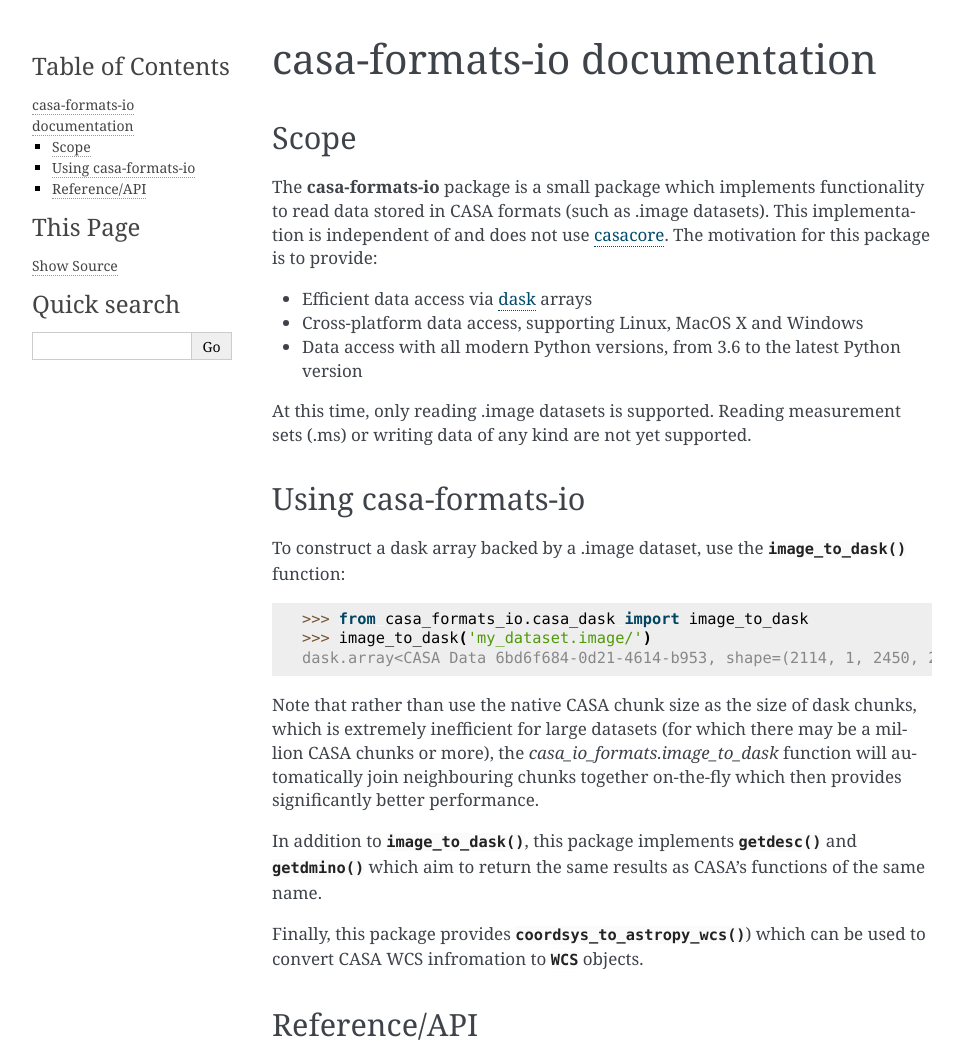
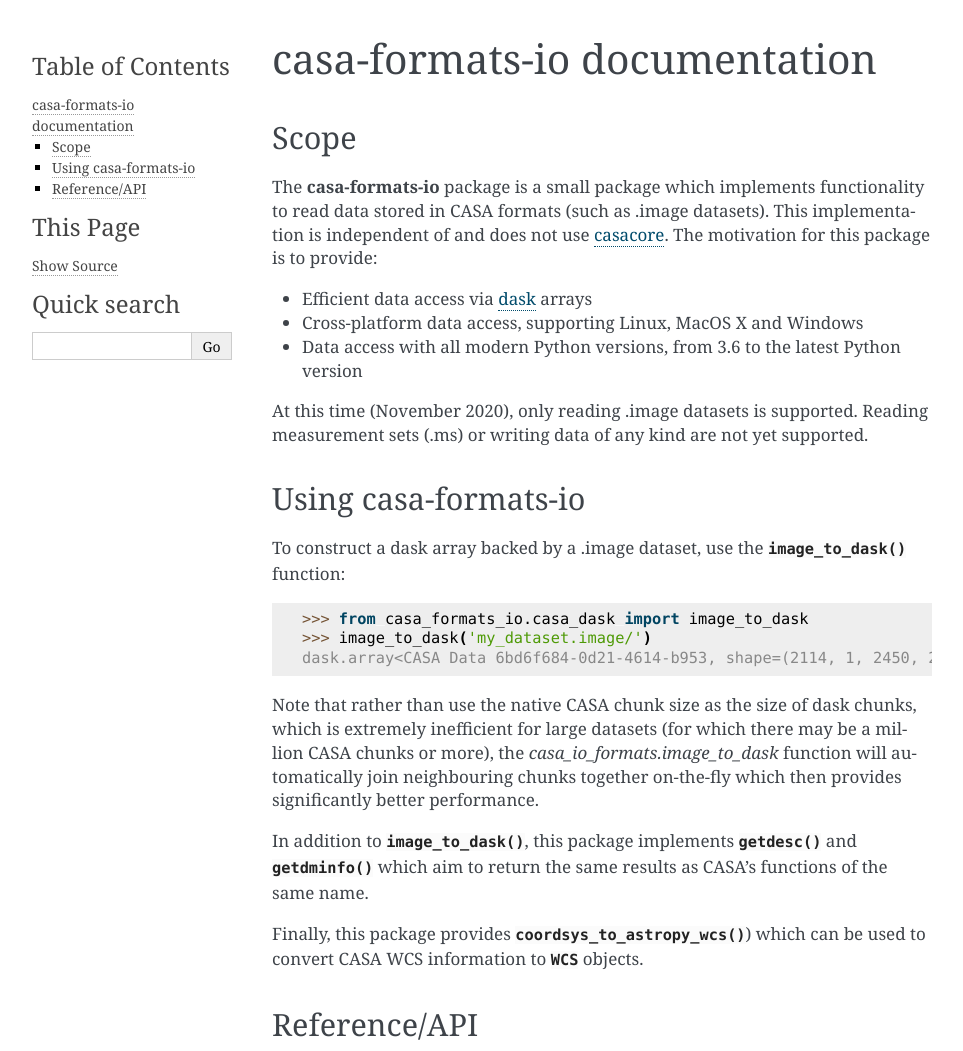
Before and after one commit to radio-astro-tools/casa-formats-io, a Sphinx documentation site: the page built from docs/index.rst, in a window 1280 px wide, cut to the strip 0-1051 px from the top of the page. Shown: the whole strip, without its empty margins (148-1111 px from the left). Built offline with Sphinx 7.4.7, drawn with Linux system fonts in a browser that asks for light colours.

Commit message:
Apply suggestions from @keflavich's code review
Co-authored-by: Adam Ginsburg <keflavich@gmail.com>

```diff
--- a/docs/index.rst
+++ b/docs/index.rst
@@ -14,7 +14,7 @@ to provide:
 * Cross-platform data access, supporting Linux, MacOS X and Windows
 * Data access with all modern Python versions, from 3.6 to the latest Python version
 
-At this time, only reading .image datasets is supported. Reading measurement sets
+At this time (November 2020), only reading .image datasets is supported. Reading measurement sets
 (.ms) or writing data of any kind are not yet supported.
 
 Using casa-formats-io
@@ -34,11 +34,11 @@ automatically join neighbouring chunks together on-the-fly which then provides
 significantly better performance.
 
 In addition to :func:`~casa_io_formats.image_to_dask`, this package
-implements :func:`~casa_formats_io.getdesc` and :func:`~casa_formats_io.getdmino`
+implements :func:`~casa_formats_io.getdesc` and :func:`~casa_formats_io.getdminfo`
 which aim to return the same results as CASA's functions of the same name.
 
 Finally, this package provides :func:`~casa_formats_io.coordsys_to_astropy_wcs`) which can
-be used to convert CASA WCS infromation to :class:`~astropy.wcs.WCS` objects.
+be used to convert CASA WCS information to :class:`~astropy.wcs.WCS` objects.
 
 Reference/API
 -------------
```
